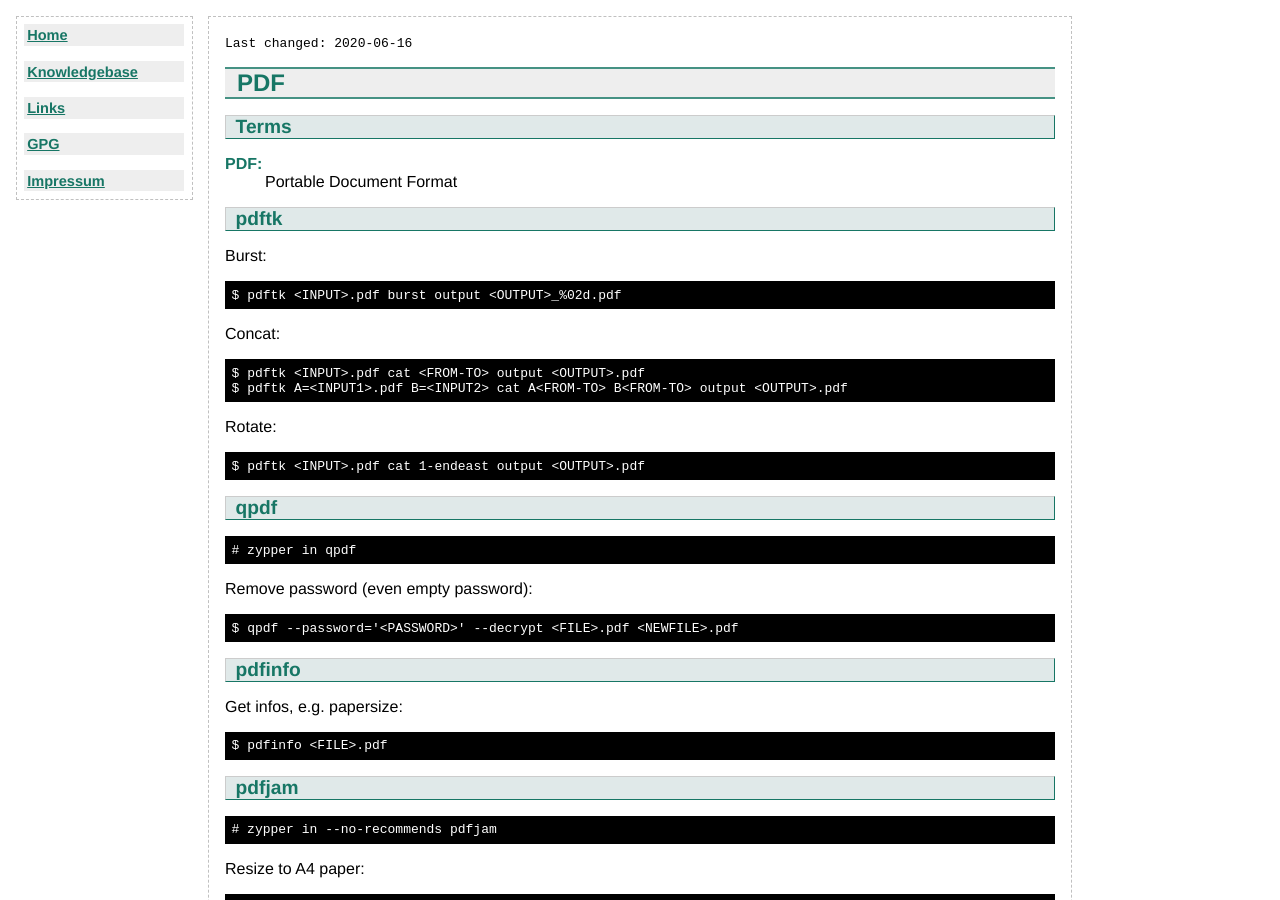
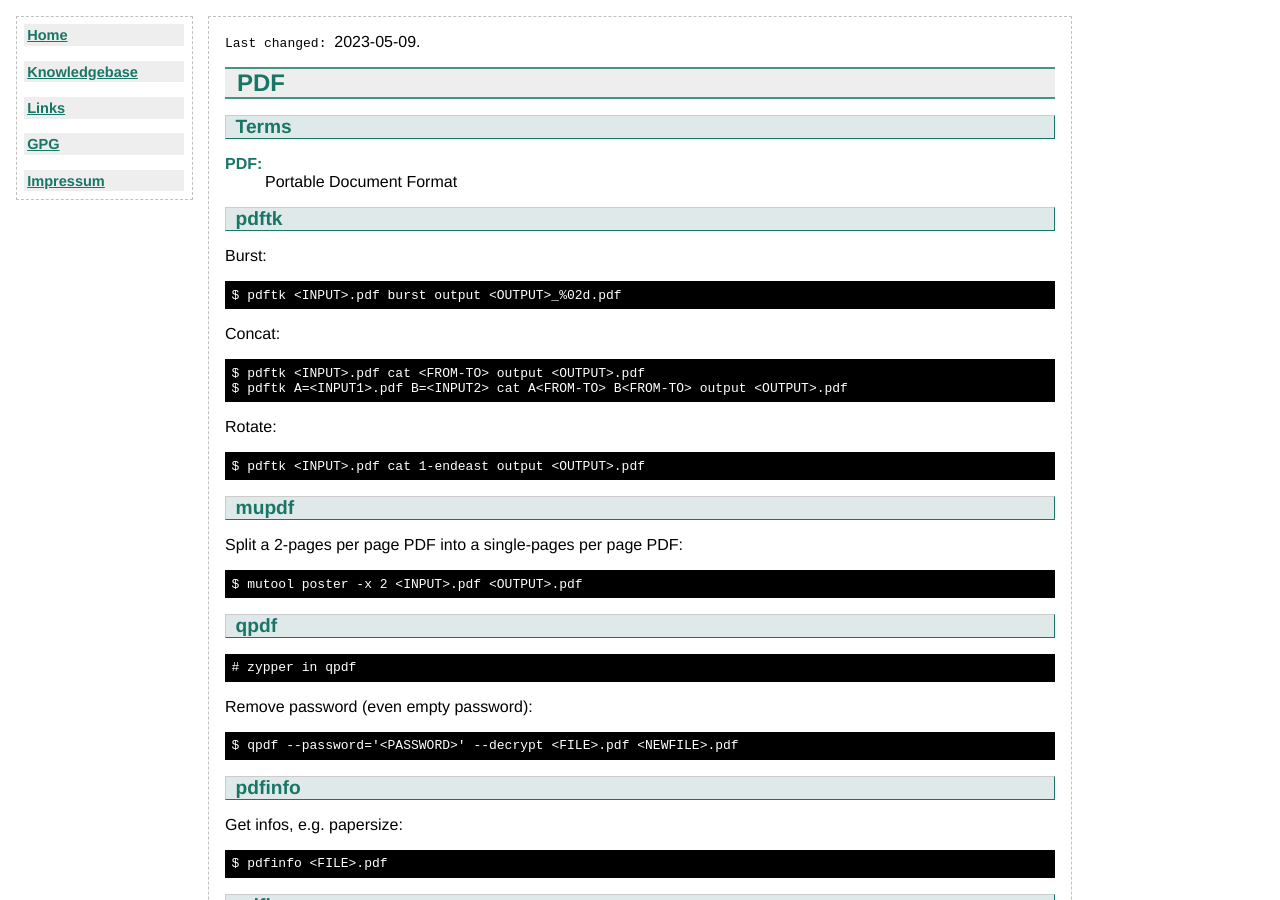
Before and after one commit to flyinggreenfrog/flyinggreenfrog.github.io, a Jekyll site: the page built from knowledgebase/pdf.md, in a window 1280 px wide and 900 px high. Built offline with Jekyll 4.4.1, drawn with Linux system fonts in a browser that asks for light colours.

Commit message:
Added mupdf to knowledgebase pdf.

````diff
--- a/knowledgebase/pdf.md
+++ b/knowledgebase/pdf.md
@@ -1,6 +1,6 @@
 ---
 title: PDF
-last-changed: <time>2020-06-16</time>
+last-changed: 2023-05-09.
 knowledgebase: true
 categories: [Linux]
 ---
@@ -28,6 +28,14 @@ Rotate:
 
 ```sh
 $ pdftk <INPUT>.pdf cat 1-endeast output <OUTPUT>.pdf
+```
+
+## mupdf
+
+Split a 2-pages per page PDF into a single-pages per page PDF:
+
+```sh
+$ mutool poster -x 2 <INPUT>.pdf <OUTPUT>.pdf
 ```
 
 ## qpdf
````
